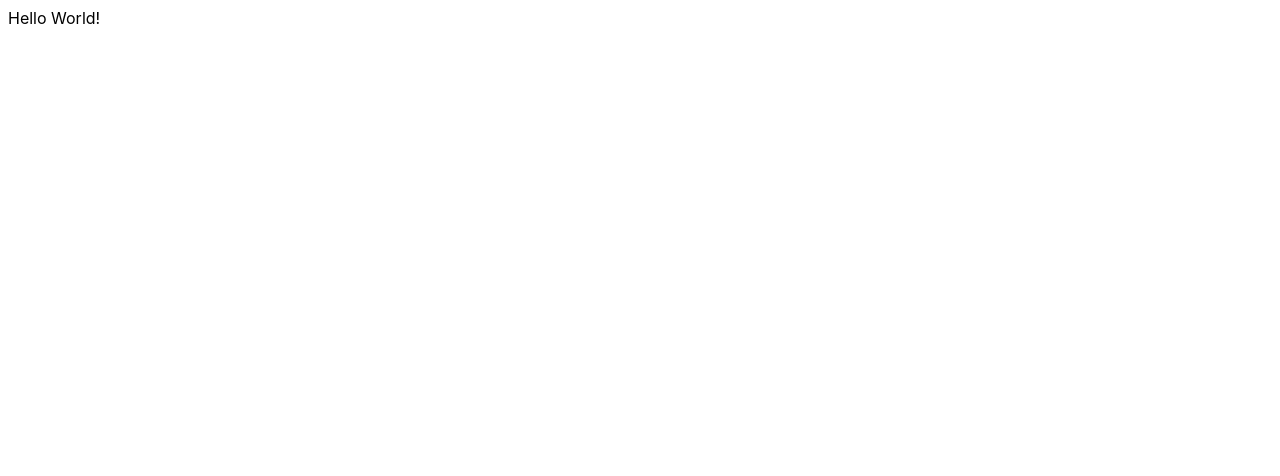
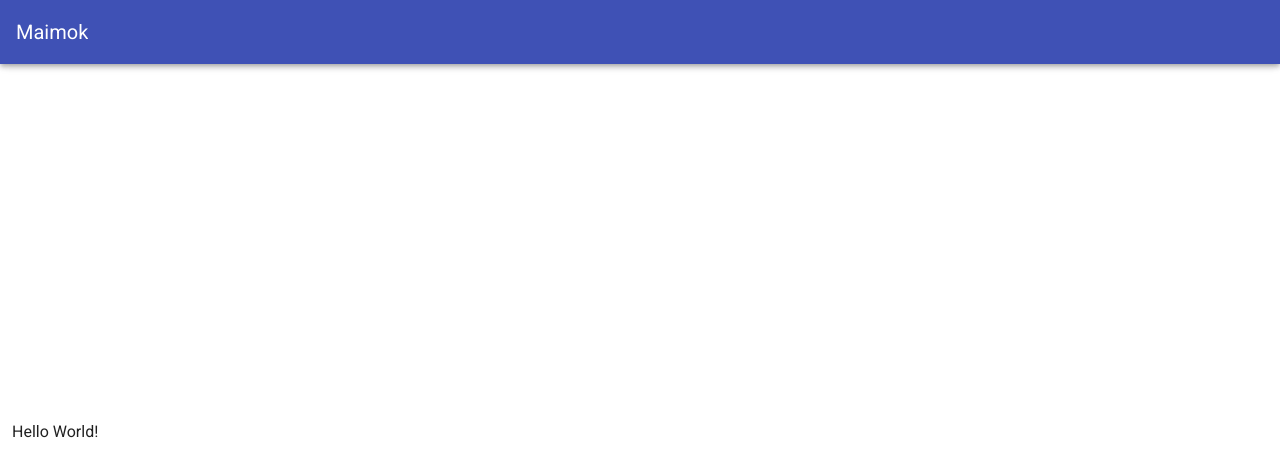
Before and after one commit to fotcorn/maimok, a Vue app in the folder frontend/: page / in a window 1280 px wide. Shown: the top 476 px of the page. Built offline with nearby package versions, Linux system fonts and the light colour scheme.

Commit message:
frontend: add vuetify

```diff
--- a/frontend/public/index.html
+++ b/frontend/public/index.html
@@ -1,17 +1,22 @@
 <!DOCTYPE html>
 <html lang="en">
+
 <head>
   <meta charset="utf-8">
   <meta http-equiv="X-UA-Compatible" content="IE=edge">
   <meta name="viewport" content="width=device-width,initial-scale=1.0">
   <link rel="icon" href="<%= BASE_URL %>favicon.ico">
-    <title>frontend</title>
+  <title>Maimok</title>
+  <link rel="stylesheet" href="https://fonts.googleapis.com/css?family=Roboto:100,300,400,500,700,900">
 </head>
+
 <body>
   <noscript>
-      <strong>We're sorry but frontend doesn't work properly without JavaScript enabled. Please enable it to continue.</strong>
+    <strong>We're sorry but frontend doesn't work properly without JavaScript enabled. Please enable it to
+      continue.</strong>
   </noscript>
   <div id="app"></div>
   <!-- built files will be auto injected -->
 </body>
+
 </html>
--- a/frontend/src/App.vue
+++ b/frontend/src/App.vue
@@ -1,10 +1,13 @@
 <template>
-  <div id="app">
-    <router-view />
-  </div>
+  <v-app>
+    <v-app-bar app color="indigo" dark>
+      <v-toolbar-title>Maimok</v-toolbar-title>
+    </v-app-bar>
+
+    <v-content>
+      <v-container class="fill-height" fluid>
+        <router-view />
+      </v-container>
+    </v-content>
+  </v-app>
 </template>
-
-<style lang="sass" scoped>
-#app
-  font-family: -apple-system,BlinkMacSystemFont,"Segoe UI",Roboto,Oxygen-Sans,Ubuntu,Cantarell,"Helvetica Neue",sans-serif
-</style>
--- a/frontend/src/main.ts
+++ b/frontend/src/main.ts
@@ -1,10 +1,12 @@
 import Vue from "vue";
 import App from "./App.vue";
 import router from "./router";
+import vuetify from "./plugins/vuetify";
 
 Vue.config.productionTip = false;
 
 new Vue({
   router,
+  vuetify,
   render: h => h(App)
 }).$mount("#app");
--- /dev/null
+++ b/frontend/src/plugins/vuetify.ts
@@ -0,0 +1,6 @@
+import Vue from "vue";
+import Vuetify from "vuetify/lib";
+
+Vue.use(Vuetify);
+
+export default new Vuetify({});
--- a/frontend/tsconfig.json
+++ b/frontend/tsconfig.json
@@ -12,7 +12,8 @@
     "sourceMap": true,
     "baseUrl": ".",
     "types": [
-      "webpack-env"
+      "webpack-env",
+      "vuetify"
     ],
     "paths": {
       "@/*": [
--- /dev/null
+++ b/frontend/vue.config.js
@@ -0,0 +1,3 @@
+module.exports = {
+  transpileDependencies: ["vuetify"]
+};
```
Also changed, not shown: frontend/package.json (+5 -2 lines), 1 other file (tests, documents, lock files or other folders). Lines whose indentation alone changed are shown as unchanged.
